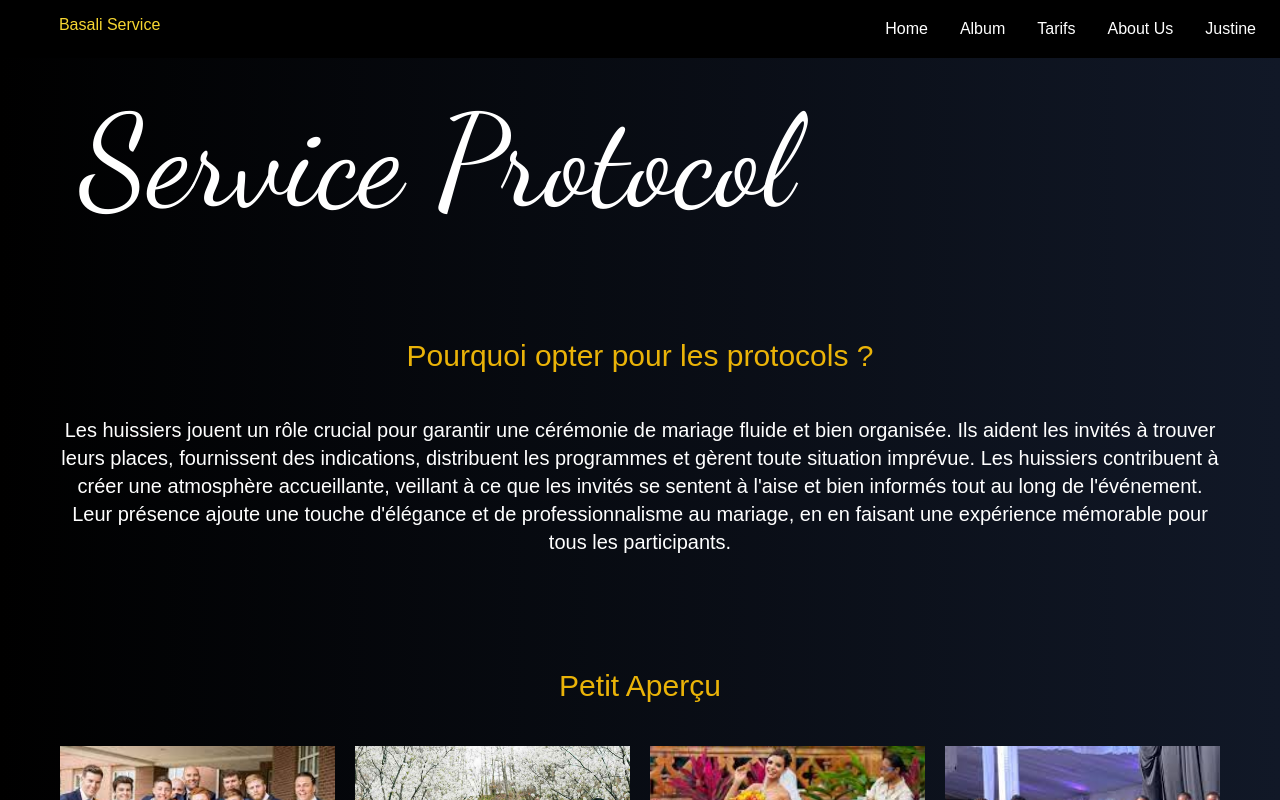
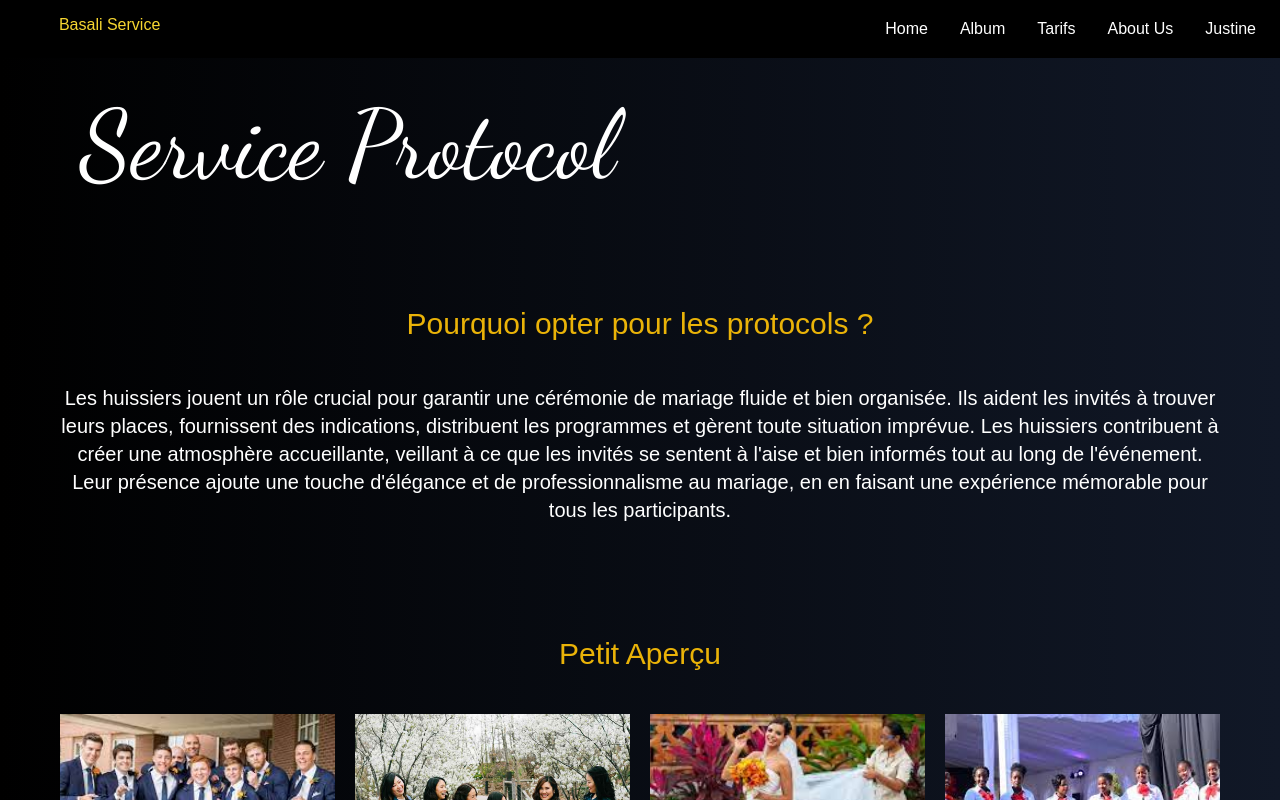
Before and after one commit to joelleakilimali/basaliservice-frontend, a React (Create React App) app: page /protocolat in a window 1280 px wide. Shown: the top 800 px of the page. Built offline with nearby package versions, Linux system fonts and the light colour scheme.

Commit message:
reducing size of text

```diff
--- a/src/pages/ServiceDecoration.js
+++ b/src/pages/ServiceDecoration.js
@@ -21,7 +21,7 @@ function ServiceDecoration() {
           >
             <div style={{ display: "flex" }}>
               <h1
-                className="p-5 text-9xl"
+                className="p-5 text-8xl"
                 style={{
                   color: "white",
                   textAlign: "center",
--- a/src/pages/ServiceParticulier.js
+++ b/src/pages/ServiceParticulier.js
@@ -21,7 +21,7 @@ function ServiceParticulier() {
           >
             <div style={{ display: "flex" }}>
               <h1
-                className="p-5 text-9xl"
+                className="p-5 text-8xl"
                 style={{
                   color: "white",
                   textAlign: "center",
--- a/src/pages/ServiceSecurite.js
+++ b/src/pages/ServiceSecurite.js
@@ -21,7 +21,7 @@ function ServiceSecurite() {
           >
             <div style={{ display: "flex" }}>
               <h1
-                className="p-5 text-9xl"
+                className="p-5 text-8xl"
                 style={{
                   color: "white",
                   textAlign: "center",
```
